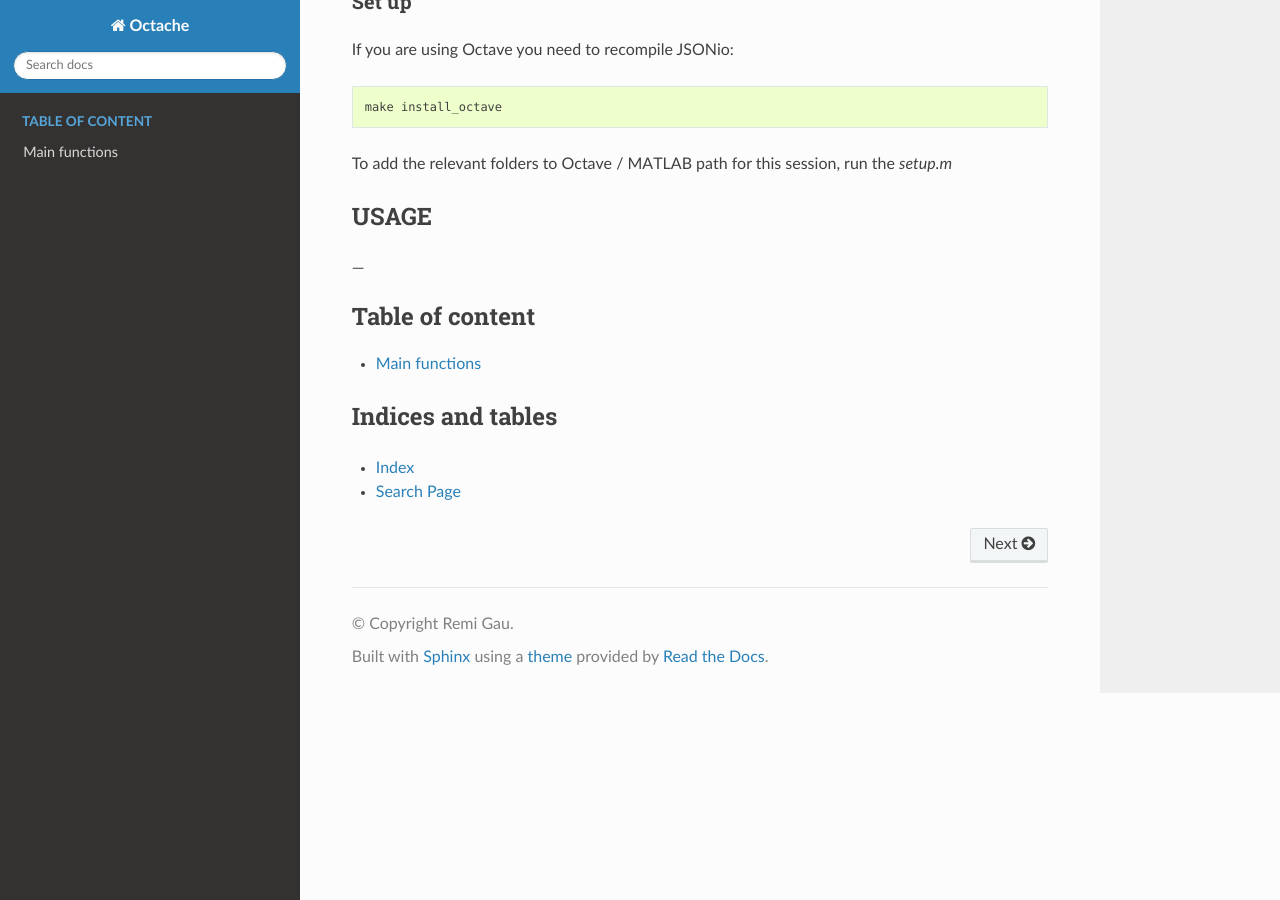
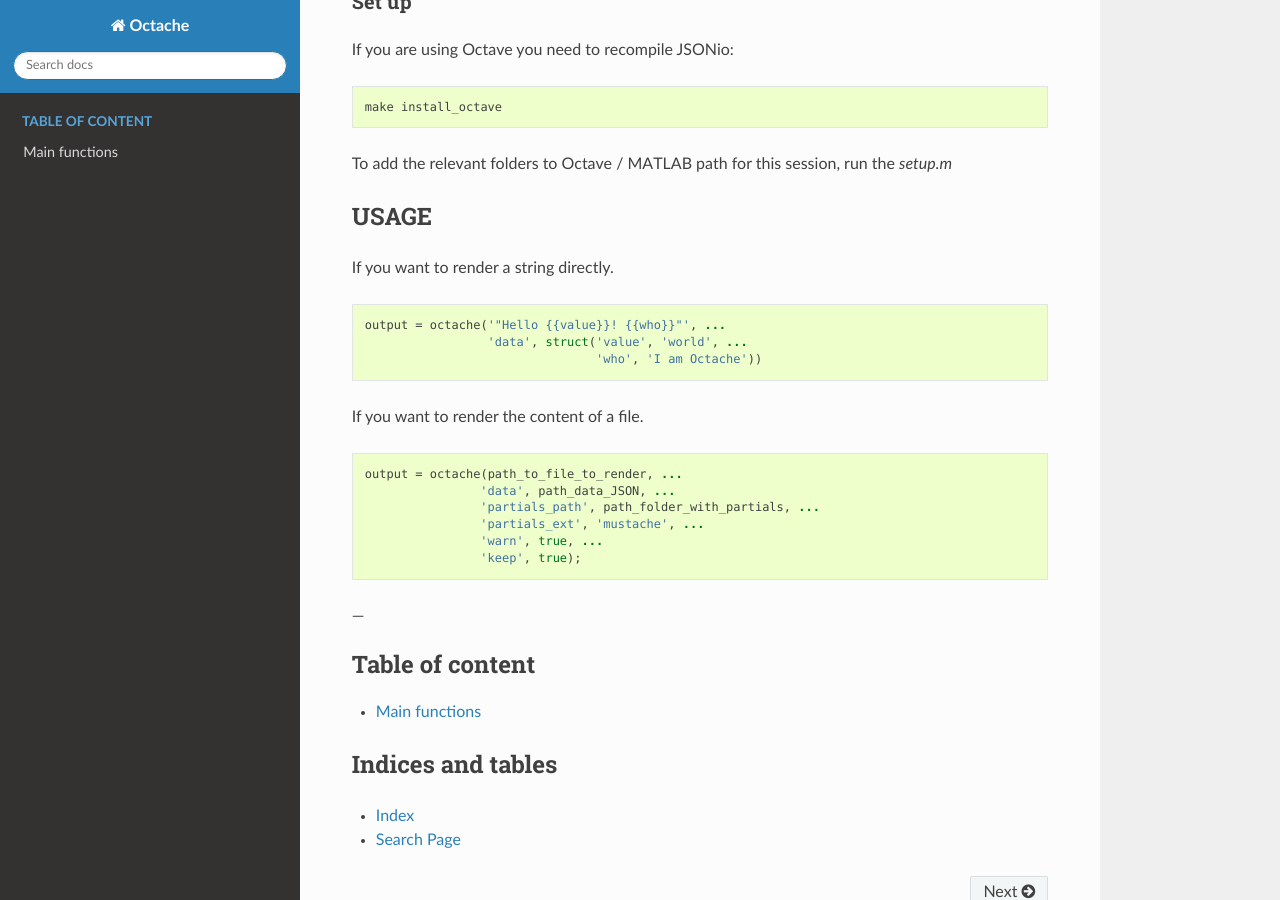
Before and after one commit to Remi-Gau/Octache, a Sphinx documentation site: the page built from docs/source/index.rst, in a window 1280 px wide and 900 px high, scrolled down 611 px. Built offline with Sphinx 7.4.7 and the Read the Docs theme 2.0.0, drawn with Linux system fonts in a browser that asks for light colours.

Commit message:
add main usage in doc

```diff
--- a/docs/source/index.rst
+++ b/docs/source/index.rst
@@ -38,6 +38,26 @@
 USAGE
 =====
 
+If you want to render a string directly.
+
+.. code-block:: matlab
+
+   output = octache('"Hello {{value}}! {{who}}"', ...
+                    'data', struct('value', 'world', ...
+                                   'who', 'I am Octache'))
+
+If you want to render the content of a file.
+
+.. code-block:: matlab
+
+   output = octache(path_to_file_to_render, ...
+                   'data', path_data_JSON, ...
+                   'partials_path', path_folder_with_partials, ...
+                   'partials_ext', 'mustache', ...
+                   'warn', true, ...
+                   'keep', true);
+
+
 ---
 
 .. toctree::
```
